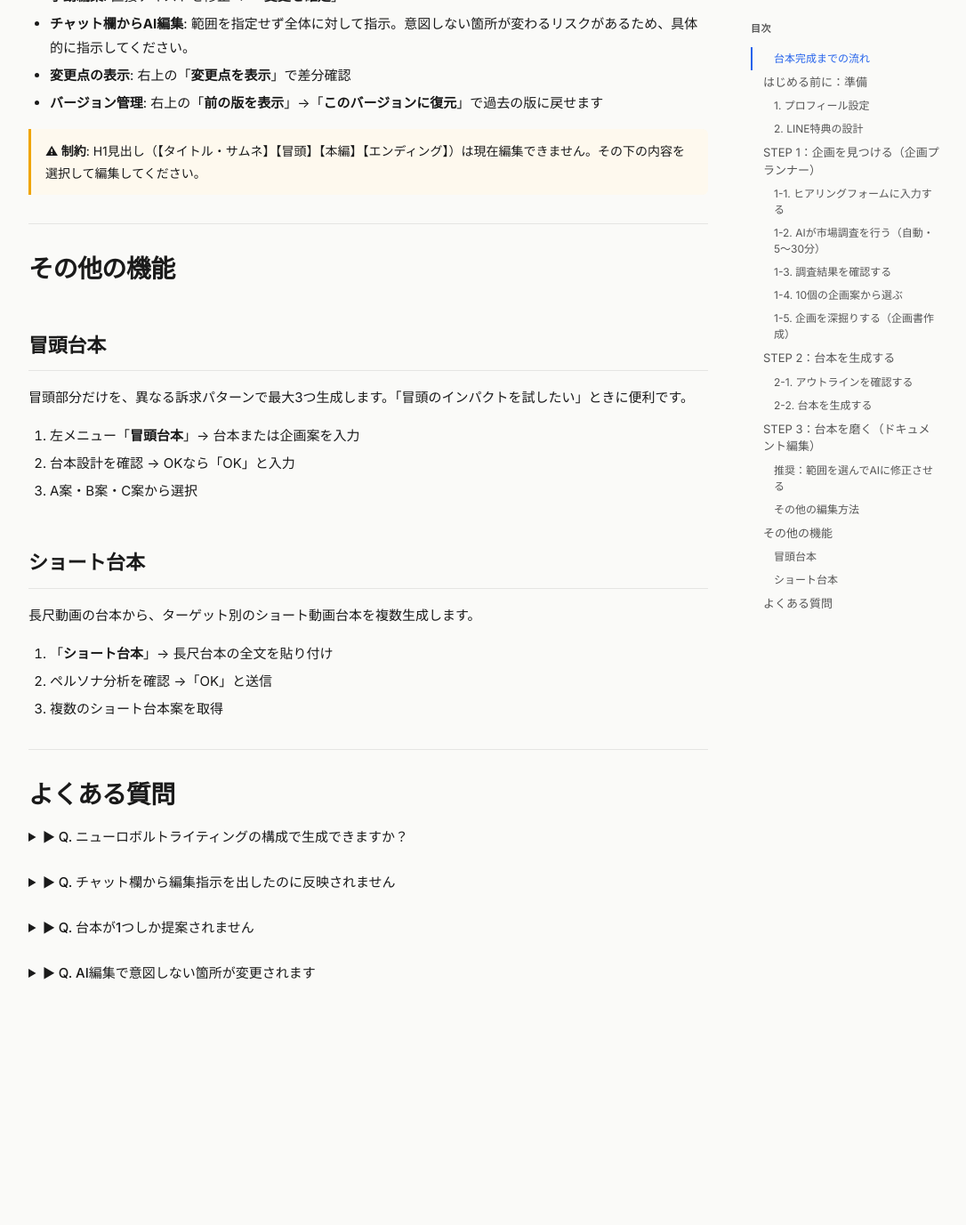
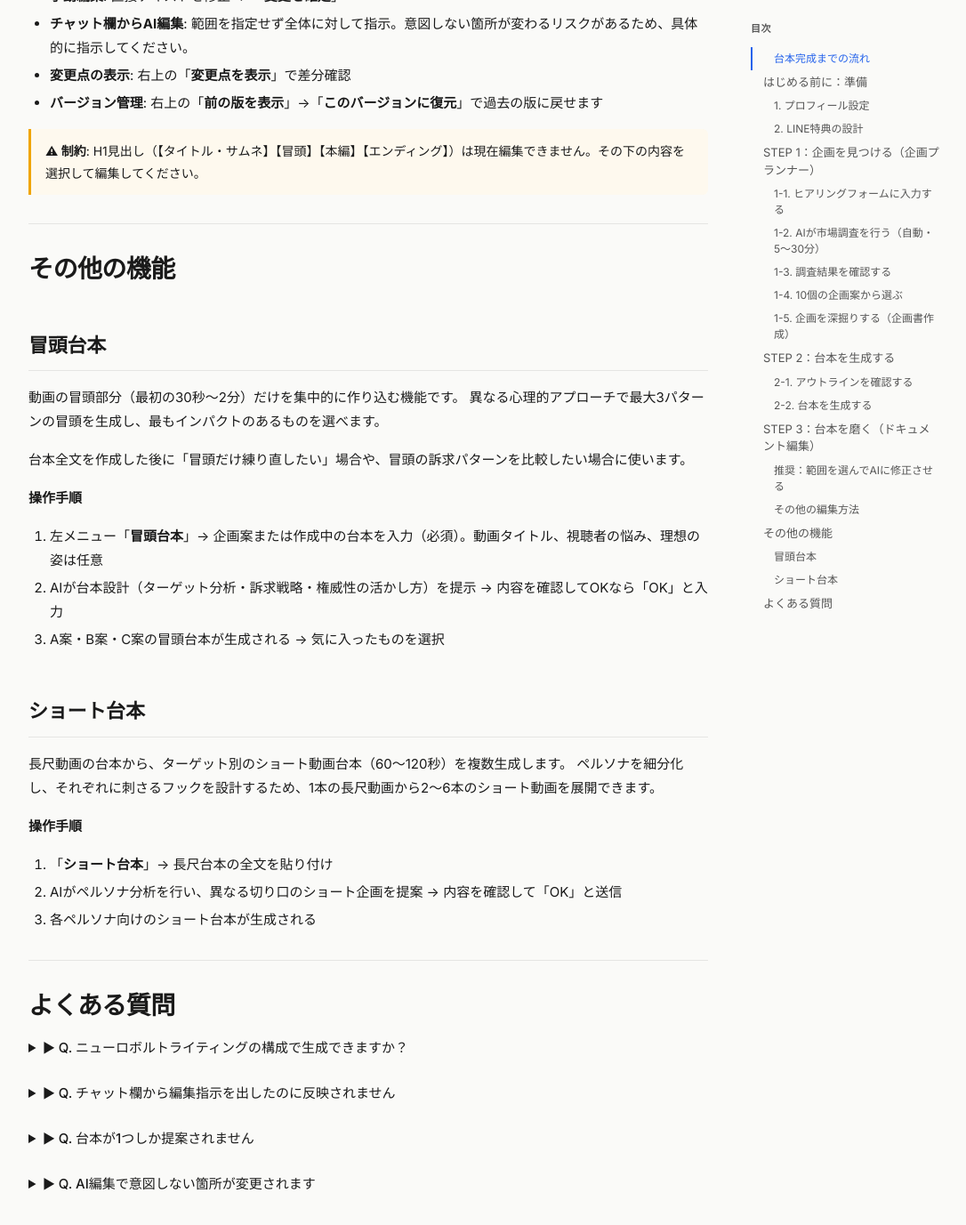
Before and after one commit to ele-inc/zero_user_manual, a Jekyll site: the page built from docs/manual.md, in a window 1280 px wide and 1400 px high, scrolled down 13585 px. Shown: the top 1377 px of the window at 89% size, without its empty margins (92-1178 px from the left). Built offline with Jekyll 4.4.1, drawn with Linux system fonts in a browser that asks for light colours; before the commit the page ends 14748 px from its top, so only the background shows below that.

Commit message:
冒頭台本・ショート台本の説明を拡充
- 各機能の目的・使いどころを追加
- 操作手順をAIの動作内容も含めて具体化

Co-Authored-By: Claude Opus 4.6 (1M context) <noreply@anthropic.com>

```diff
--- a/docs/manual.md
+++ b/docs/manual.md
@@ -206,19 +206,27 @@ AIが「話の流れ」の設計図（アウトライン）を作成します。
 
 ## 冒頭台本
 
-冒頭部分だけを、異なる訴求パターンで最大3つ生成します。「冒頭のインパクトを試したい」ときに便利です。
+動画の冒頭部分（最初の30秒〜2分）だけを集中的に作り込む機能です。
+異なる心理的アプローチで最大3パターンの冒頭を生成し、最もインパクトのあるものを選べます。
 
-1. 左メニュー「**冒頭台本**」→ 台本または企画案を入力
-2. 台本設計を確認 → OKなら「OK」と入力
-3. A案・B案・C案から選択
+台本全文を作成した後に「冒頭だけ練り直したい」場合や、冒頭の訴求パターンを比較したい場合に使います。
+
+**操作手順**
+
+1. 左メニュー「**冒頭台本**」→ 企画案または作成中の台本を入力（必須）。動画タイトル、視聴者の悩み、理想の姿は任意
+2. AIが台本設計（ターゲット分析・訴求戦略・権威性の活かし方）を提示 → 内容を確認してOKなら「OK」と入力
+3. A案・B案・C案の冒頭台本が生成される → 気に入ったものを選択
 
 ## ショート台本
 
-長尺動画の台本から、ターゲット別のショート動画台本を複数生成します。
+長尺動画の台本から、ターゲット別のショート動画台本（60〜120秒）を複数生成します。
+ペルソナを細分化し、それぞれに刺さるフックを設計するため、1本の長尺動画から2〜6本のショート動画を展開できます。
+
+**操作手順**
 
 1. 「**ショート台本**」→ 長尺台本の全文を貼り付け
-2. ペルソナ分析を確認 →「OK」と送信
-3. 複数のショート台本案を取得
+2. AIがペルソナ分析を行い、異なる切り口のショート企画を提案 → 内容を確認して「OK」と送信
+3. 各ペルソナ向けのショート台本が生成される
 
 ---
 
```
